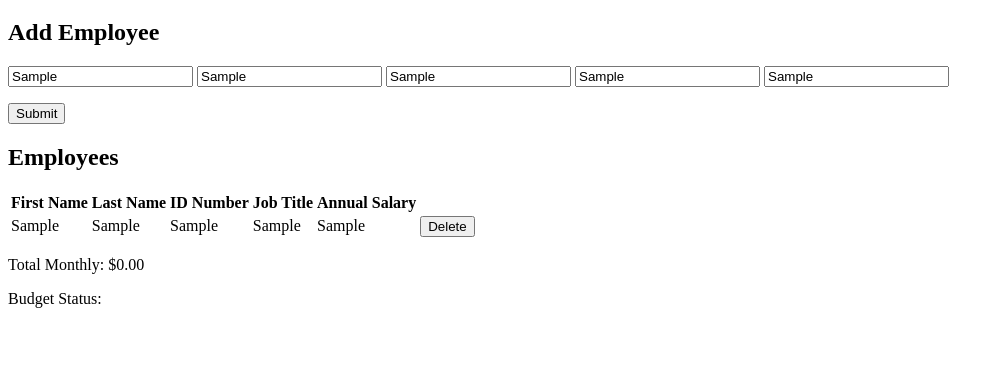
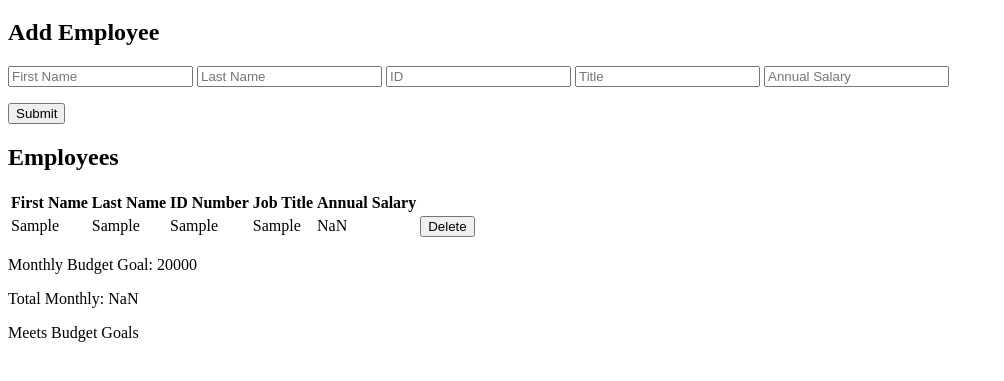
Before and after one commit to tracymsmith/weekend-salary-calculator, a website: page index.html in a window 1280 px wide. Both pictures are taken after typing "Sample", "Sample", "Sample", "Sample", "Sample" into the empty fields and a click on the button "Submit". Shown: the part 61-442 px from the top of the page, without its empty margins (0-1004 px from the left). Drawn offline with Linux system fonts and the light colour scheme.

Commit message:
completed .js & .html - still need to complete .css & readme files

```diff
--- a/index.html
+++ b/index.html
@@ -22,7 +22,16 @@
     <p><button data-testid="submitButton">
       Submit
     </button>
+    <!-- <input />
+    <input type="reset" value="Submit" /> -->
+    <!-- function clearField() {
+      if(document.getElementById) {
+      document.chatform.message.value = "";
+      } -->
+      <!-- } -->
+    </form>
    </p>
+
   </form>
     <h2>Employees</h2>
     <table id="employeeTable">
@@ -35,11 +44,14 @@
       </tr>
       <tbody> </tbody>
     </table>
+
     <script src="script.js"></script>
   </main>
   <footer>
-    <p>Total Monthly: <span id="totalMonthlyCost">$0.00</span></p>
-    <p> Budget Status: <span id="budgetStatus"></span></p>
+    <p>Monthly Budget Goal: 20000</p>
+    <p>Total Monthly: <span id="totalMonthlySalary">$0.00</span></p>
+    <p id="budgetStatus"</p>
+    <!-- <p id="budgetStatus"</p> -->
   </footer>
 </body>
 </html>
--- a/script.js
+++ b/script.js
@@ -1,13 +1,20 @@
-document.getElementById('employeeForm').addEventListener('submit', function(event){
+
+// Event listener for form submission
+document.getElementById('employeeForm').addEventListener('submit', function(event) {
     event.preventDefault();
-const firstName = document.getElementById('firstName').value;
-const lastName = document.getElementById('lastName').value;
-const idNumber = document.getElementById('id').value;
-const jobTitle = document.getElementById('title').value;
-const annualSalary = document.getElementById('annualSalary').value;
-addEmployeeRow (firstName, lastName, idNumber, jobTitle, annualSalary);
+    const firstName = document.getElementById('firstName').value;
+    const lastName = document.getElementById('lastName').value;
+    const idNumber = document.getElementById('id').value;
+    const jobTitle = document.getElementById('title').value;
+    const annualSalary = parseFloat(document.getElementById('annualSalary').value);
+
+    addEmployeeRow(firstName, lastName, idNumber, jobTitle, annualSalary);
+    calculateTotalMonthlySalary();
+    this.reset(); // Reset the form after submission
 });
-function addEmployeeRow(firstName, lastName, idNumber, jobTitle, annualSalary){
+
+// Function to add a new employee row
+function addEmployeeRow(firstName, lastName, idNumber, jobTitle, annualSalary) {
     const tableBody = document.querySelector('#employeeTable tbody');
     const row = document.createElement('tr');
     row.innerHTML = `
@@ -15,60 +22,39 @@ function addEmployeeRow(firstName, lastName, idNumber, jobTitle, annualSalary){
         <td>${lastName}</td>
         <td>${idNumber}</td>
         <td>${jobTitle}</td>
-        <td>${annualSalary}</td>
-        <td><button class="deleteBtn"> Delete </button></td>`;
-    row.querySelector('.deleteBtn').addEventListener('click', function(){
+        <td class="annualSalary">${annualSalary.toFixed(0)}</td>
+        <td><button class="deleteBtn">Delete</button></td>
+    `;
+
+    row.querySelector('.deleteBtn').addEventListener('click', function() {
         deleteEmployeeRow(row);
-
-});
+    });
 
     tableBody.appendChild(row);
 }
-totalMonthlySalary = (annualSalary/12);
 
-function TotalMonthlySalary() {
-    totalMonthlySalary(totalAnnualSalary / 12);
-    document.getElementById('totalMonthlySalary').textContent = totalMonthlySalary.toFixed(2);
+// Function to delete an employee row
+function deleteEmployeeRow(row) {
+    row.remove();
+    calculateTotalMonthlySalary();
 }
 
-// row.querySelector('.deleteBtn').addEventListener('click', function(){
-//     deleteEmployeeRow(row);
+// Function to calculate and update total monthly salary
+function calculateTotalMonthlySalary() {
+    const salaryElements = document.querySelectorAll('.annualSalary');
+    const totalMonthlySalary = Array.from(salaryElements)
+        .reduce((sum, element) => sum + parseFloat(element.textContent) / 12, 0);
 
-function deleteEmployeeRow(row) {
-    row.remove();
-//     updateTotalSalary(-monthlySalary);
-// }
-// function updateMonthlySalary(change){
 
+    document.getElementById('totalMonthlySalary').textContent = totalMonthlySalary.toFixed();
+
+const budgetStatusElement = document.getElementById('budgetStatus');
+if (totalMonthlySalary > 20000) {
+    document.querySelector('footer').classList.add('over-budget');
+    budgetStatusElement.textContent = "Over Budget!";
+    console.log("Over Budget");
+} else {
+    document.querySelector('footer').classList.remove('over-budget');
+    budgetStatusElement.textContent = "Meets Budget Goals";
 }
-// document.getElementById('employeeForm').addEventListener('submit', function(event) {
-//     event.preventDefault();
-//     const firstName = document.getElementById('firstName').value;
-//     const lastName = document.getElementById('lastName').value;
-//     const idNumber = document.getElementById('id').value;
-//     const jobTitle = document.getElementById('title').value;
-//     const annualSalary = document.getElementById('annualSalary').value;
-//     addEmployeeRow(firstName, lastName, idNumber, jobTitle, annualSalary);
-// });
-
-// function addEmployeeRow(firstName, lastName, idNumber, jobTitle, annualSalary) {
-//     const tableBody = document.querySelector('#employeeTable tbody');
-//     const row = document.createElement('tr');
-//     row.innerHTML = `
-//         <td>${firstName}</td>
-//         <td>${lastName}</td>
-//         <td>${idNumber}</td>
-//         <td>${jobTitle}</td>
-//         <td>${annualSalary}</td>
-//         <td><button class="deleteBtn">Delete</button></td>`;
-
-//     row.querySelector('.deleteBtn').addEventListener('click', function() {
-//         deleteEmployeeRow(row);
-//     });
-
-//     tableBody.appendChild(row);
-// }
-
-// function deleteEmployeeRow(row) {
-//     row.remove();
-// }
+}
```
